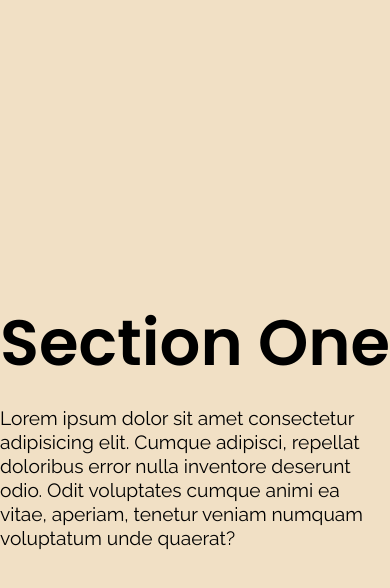
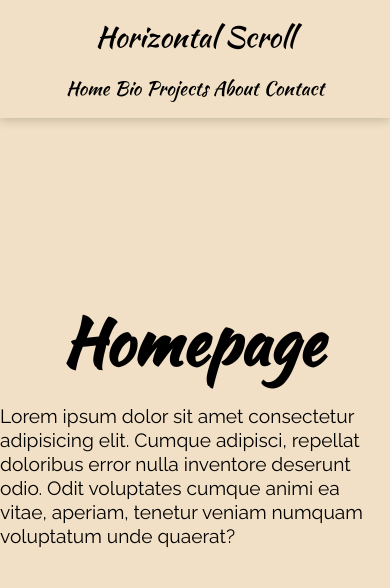
Before and after one commit to pauldkn/css-horizontal-scroll, a plain HTML site: page index.html in a window 390 px wide. Drawn offline with Linux system fonts and the light colour scheme.

Commit message:
smoothScroll to section on navLinks

```diff
--- a/index.html
+++ b/index.html
@@ -8,20 +8,22 @@
     <title>Horizontal Scroll</title>
   </head>
   <body>
-    <!-- <nav class="navbar">
+    <nav class="navbar">
       <div class="logo">
-        <a href="#"> HScroll Inc.</a>
+        <a href="#home"> Horizontal Scroll</a>
       </div>
       <div class="links">
-        <a href="#">Home</a>
-        <a href="#">About</a>
-        <a href="#">Contact</a>
+        <a href="#home">Home</a>
+        <a href="#bio">Bio</a>
+        <a href="#projects">Projects</a>
+        <a href="#about">About</a>
+        <a href="#contact">Contact</a>
       </div>
-    </nav> -->
+    </nav>
     <div class="container">
       <div class="container-horizontal">
-        <section class="slide">
-          <h2>Section One</h2>
+        <section class="slide" id="home">
+          <h2>Homepage</h2>
           <p>
             Lorem ipsum dolor sit amet consectetur adipisicing elit. Cumque
             adipisci, repellat doloribus error nulla inventore deserunt odio.
@@ -29,8 +31,8 @@
             numquam voluptatum unde quaerat?
           </p>
         </section>
-        <section class="slide">
-          <h2>Section Two</h2>
+        <section class="slide" id="bio">
+          <h2>Biography</h2>
           <p>
             Lorem ipsum dolor sit amet consectetur adipisicing elit. Cumque
             adipisci, repellat doloribus error nulla inventore deserunt odio.
@@ -38,8 +40,8 @@
             numquam voluptatum unde quaerat?
           </p>
         </section>
-        <section class="slide">
-          <h2>Section Three</h2>
+        <section class="slide" id="projects">
+          <h2>Projects</h2>
           <p>
             Lorem ipsum dolor sit amet consectetur adipisicing elit. Cumque
             adipisci, repellat doloribus error nulla inventore deserunt odio.
@@ -47,8 +49,8 @@
             numquam voluptatum unde quaerat?
           </p>
         </section>
-        <section class="slide">
-          <h2>Section Four</h2>
+        <section class="slide" id="about">
+          <h2>About Us</h2>
           <p>
             Lorem ipsum dolor sit amet consectetur adipisicing elit. Cumque
             adipisci, repellat doloribus error nulla inventore deserunt odio.
@@ -56,8 +58,8 @@
             numquam voluptatum unde quaerat?
           </p>
         </section>
-        <section class="slide">
-          <h2>Section Five</h2>
+        <section class="slide" id="contact">
+          <h2>Contact</h2>
           <p>
             Lorem ipsum dolor sit amet consectetur adipisicing elit. Cumque
             adipisci, repellat doloribus error nulla inventore deserunt odio.
--- a/styles/main.scss
+++ b/styles/main.scss
@@ -1,4 +1,4 @@
-@import url("https://fonts.googleapis.com/css2?family=Poppins:wght@400;600&family=Raleway&display=swap");
+@import url("https://fonts.googleapis.com/css2?family=Poppins:wght@400;600&family=Raleway&family=Kaushan+Script&display=swap");
 
 * {
   margin: 0;
@@ -15,8 +15,9 @@ body {
 h1,
 h2,
 h3 {
-  font-family: "Poppins", -apple-system, BlinkMacSystemFont, "Segoe UI", Roboto,
-    Oxygen, Ubuntu, Cantarell, "Open Sans", "Helvetica Neue", sans-serif;
+  font-family: "Kaushan Script", "Poppins", -apple-system, BlinkMacSystemFont,
+    "Segoe UI", Roboto, Oxygen, Ubuntu, Cantarell, "Open Sans", "Helvetica Neue",
+    sans-serif;
 }
 
 .container {
@@ -30,6 +31,7 @@ h3 {
 
   -ms-overflow-style: none;
   scrollbar-width: none;
+  scroll-behavior: smooth;
 }
 
 ::-webkit-scrollbar {
@@ -78,7 +80,7 @@ h3 {
     }
   }
 }
-∑
+
 a {
   color: inherit;
   text-decoration: none;
@@ -86,7 +88,7 @@ a {
   &:hover {
     cursor: pointer;
     text-decoration: underline;
-    font-weight: bolder;
+    // font-weight: bolder;
   }
 }
 
@@ -101,15 +103,47 @@ a {
   width: 100vw;
   height: 10vh;
   padding: 0 5rem;
-  background-color: rgb(40, 40, 40);
-  color: white;
-  box-shadow: 0 2px 10px rgba(0, 0, 0, 0.85);
+  background-color: #f1e0c5;
+  color: black;
+  box-shadow: 0 2px 10px rgba(0, 0, 0, 0.2);
 
   a {
-    font-size: 1.2rem;
+    font-size: 1.8rem;
+    font-family: "Kaushan Script", cursive;
+  }
+  .links a {
+    font-size: 1.5rem;
   }
 
   .links a:not(:first-of-type) {
     margin-left: 3rem;
   }
 }
+
+@media (max-width: 960px) {
+  .navbar {
+    flex-direction: column;
+    padding: 1rem;
+    height: fit-content;
+
+    .links {
+      display: flex;
+      align-items: center;
+      justify-content: space-evenly;
+    }
+  }
+}
+
+@media (max-width: 600px) {
+  .navbar {
+    .links {
+      margin-top: 1rem;
+    }
+    .links a {
+      font-size: 1.2rem;
+    }
+    .links a:not(:first-of-type) {
+      margin-left: 5px;
+    }
+  }
+}
```
Also changed, not shown: styles/main.css, 1 other file.
